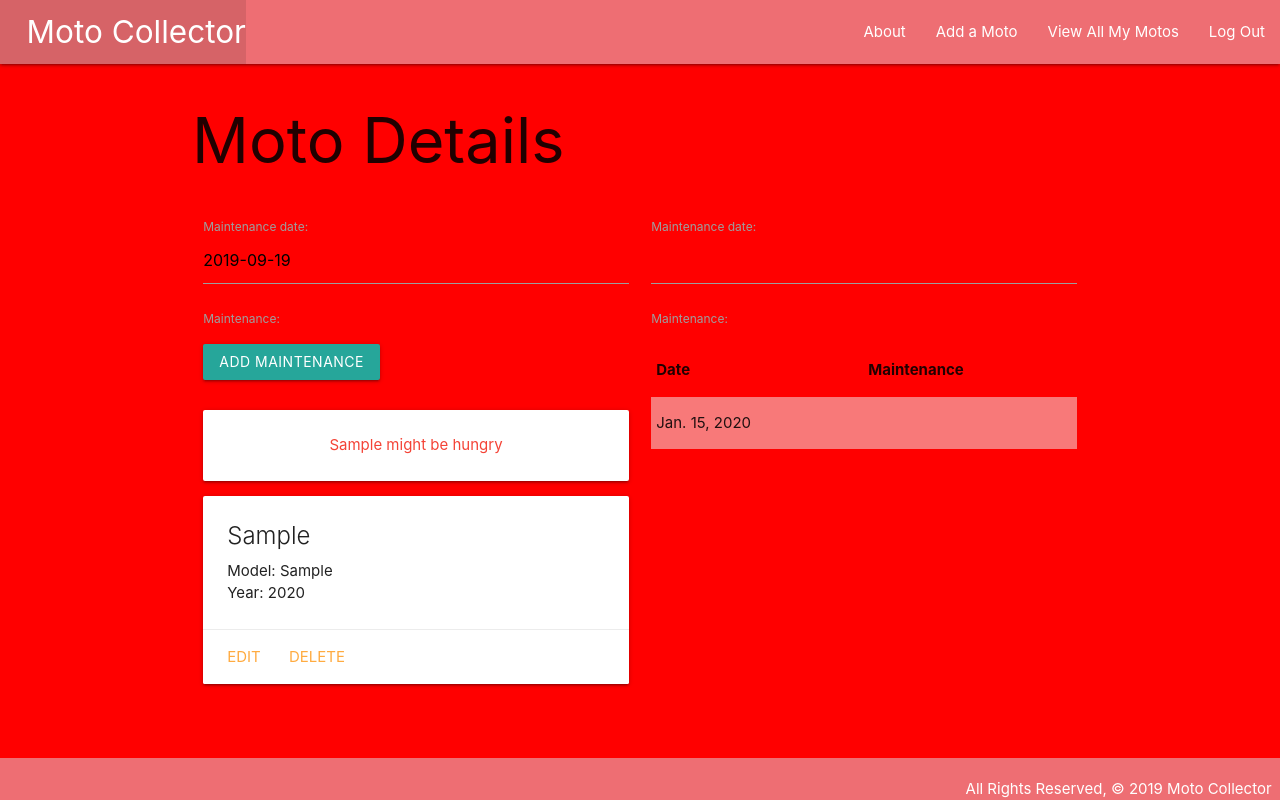
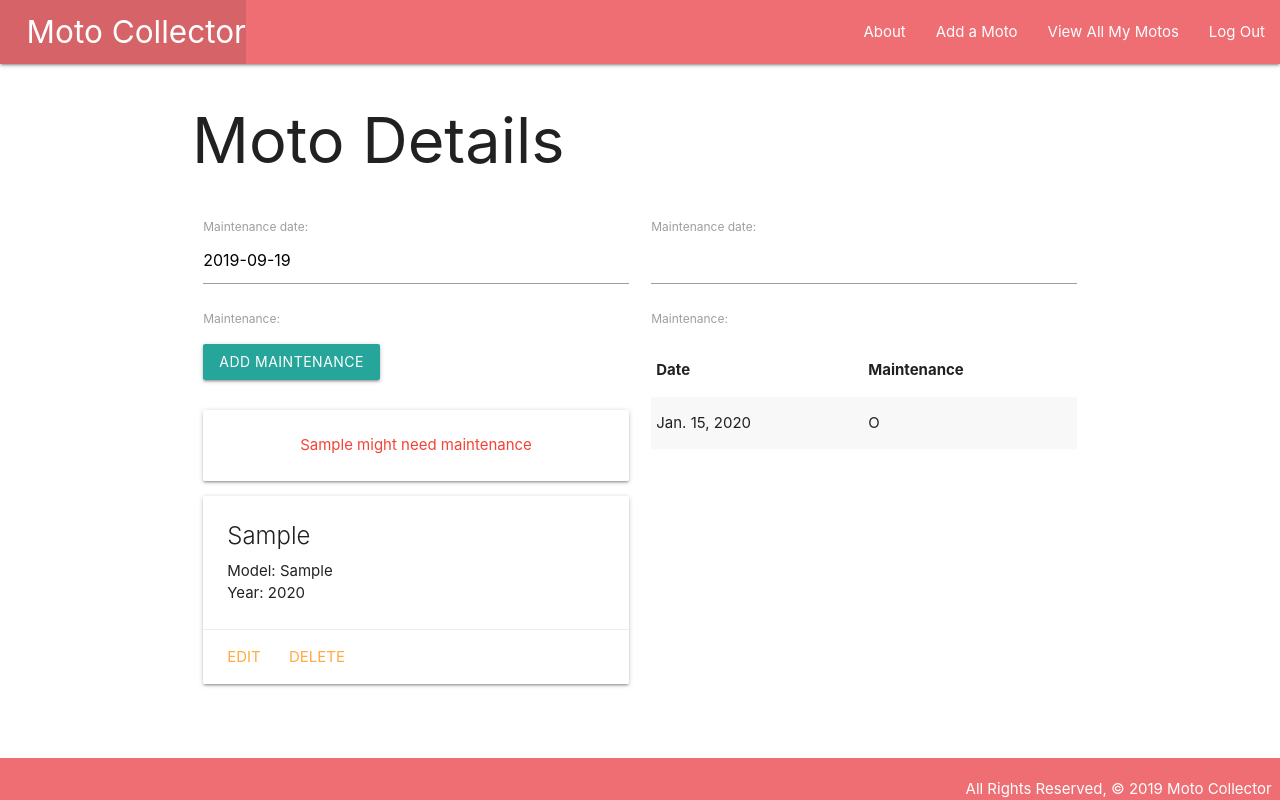
Before and after one commit to TimeForZeros/motocollector, a Django app: page /motos/1/ in a window 1280 px wide. Run offline with Django 3.2, Linux system fonts and the light colour scheme; a user stored in the database is signed in; tables that the repository leaves empty hold one stand-in row (values such as "Sample post").

Commit message:
finished moto

```diff
--- a/main_app/models.py
+++ b/main_app/models.py
@@ -21,7 +21,8 @@ class Moto(models.Model):
 
     def get_absolute_url(self):
         return reverse('detail', kwargs={'moto_id': self.id})
-
+    def maintained_recently(self):
+        return self.maintenance_set.filter(date=date.today()).count() >= len(MAINT)
 class Maintenance(models.Model):
     date = models.DateField('maintenance date')
     maintenance = models.CharField(
@@ -36,10 +37,3 @@ class Maintenance(models.Model):
 
     class Meta:
         ordering = ['-date']
-
-class Photo(models.Model):
-    url = models.CharField(max_length=200)
-    moto = models.ForeignKey(Moto, on_delete=models.CASCADE)
-
-    def __str__(self):
-        return f'Photo for moto_id: {self.moto_id} @{self.url}'
--- a/main_app/static/css/style.css
+++ b/main_app/static/css/style.css
@@ -2,7 +2,6 @@ body {
     display: flex;
     min-height: 100vh;
     flex-direction: column;
-    background-color: red;
   }
 
   main {
--- a/main_app/templates/motos/detail.html
+++ b/main_app/templates/motos/detail.html
@@ -13,9 +13,9 @@
         <!-- new markup below -->
         <br>
         {% if moto.fed_for_today %}
-          <div class="card-panel teal-text center-align">{{moto.make}} has been fed all meals for today</div>
+          <div class="card-panel teal-text center-align">{{moto.make}} has been maintained recently</div>
         {% else %}
-          <div class="card-panel red-text center-align">{{moto.make}} might be hungry</div>
+          <div class="card-panel red-text center-align">{{moto.make}} might need maintenance</div>
         {% endif %}
     <div class="card">
       <div class="card-content">
@@ -42,7 +42,7 @@
         {% for maintenance in moto.maintenance_set.all %}
           <tr>
             <td>{{maintenance.date}}</td>
-            <td>{{maintenance.get_meal_display}}</td>
+            <td>{{maintenance.maintenance}}</td>
           </tr>
         {% endfor %}
       </tbody>
--- a/main_app/templates/motos/index.html
+++ b/main_app/templates/motos/index.html
@@ -7,9 +7,7 @@
   <a href="{% url 'detail' moto.id %}">
     <div class="card">
         <div class="card-content">
-            <span class="card-title">{{ moto.make }}</span>
-            <p>model: {{ moto.model }}</p>
-            <p>year: {{ moto.description }}</p>
+            <span class="card-title">{{ moto.year }} {{ moto.make }} {{ moto.model }}</span>
         </div>
     </div>
   </a>
--- a/main_app/views.py
+++ b/main_app/views.py
@@ -9,7 +9,7 @@ from django.contrib.auth.mixins import LoginRequiredMixin
 import uuid
 import boto3
 
-from .models import Moto, Photo
+from .models import Moto
 from .forms import MaintenanceForm
 
 S3_BASE_URL =  'https://s3-us-west-1.amazonaws.com/'
```
Also changed, not shown: main_app/migrations/0001_initial.py, main_app/migrations/0002_photo.py (deleted), main_app/migrations/0003_moto_user.py (deleted).
